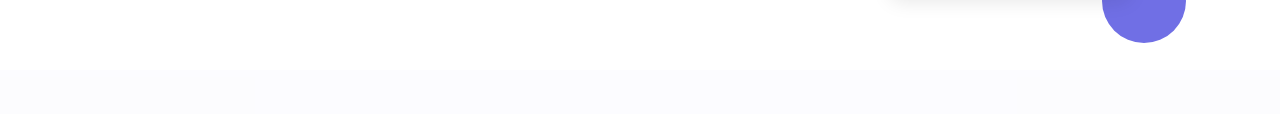
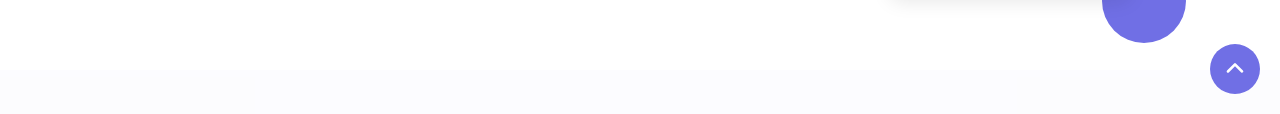
Before and after one commit to eveligora/landing_power_agency, a website: page src/index.html in a window 1280 px wide. Shown: the part 686-800 px from the top of the page. Drawn offline with nearby package versions, Linux system fonts and the light colour scheme; files that its build step writes are made by us from their sources.

Commit message:
feat: top button

```diff
--- a/src/html/blocks/hero.html
+++ b/src/html/blocks/hero.html
@@ -1,4 +1,4 @@
-<section class="section">
+<section id="hero" class="section">
 	<div class="container">
 		<div class="hero">
 			<div class="hero__info_wrap">
--- a/src/html/blocks/partners.html
+++ b/src/html/blocks/partners.html
@@ -1,4 +1,4 @@
-<section class="section section--bg">
+<section id="partners" class="section section--bg">
 	<div class="container">
 		<div class="partners">
 			<h2 class="partners__title">Trusted by greatest companies</h2>
--- a/src/html/footer.html
+++ b/src/html/footer.html
@@ -42,6 +42,6 @@
 			</div>
 		</div>
 
-		<div class="footer__copy">© power 2021 - All Rights Reserved</div>
+		<div class="footer__copy">© power 2024 - All Rights Reserved</div>
 	</div>
 </footer>
--- a/src/html/header.html
+++ b/src/html/header.html
@@ -4,7 +4,7 @@
 			<img src="./imgs/logo_black.svg" alt="Logo" class="header__logo_img">
 		</a>
 		<nav class="header__nav">
-			<a href="#" class="header__nav_link">Partners</a>
+			<a href="#partners" class="header__nav_link">Partners</a>
 			<a href="#" class="header__nav_link">Our Products</a>
 			<a href="#reviews" class="header__nav_link">Reviews</a>
 			<a href="#subscribe" class="header__nav_link">Subscribe</a>
--- a/src/index.html
+++ b/src/index.html
@@ -15,9 +15,10 @@
 		<div class="wrapper">
 			@@include('./html/header.html')
 			<main class="main">
-				@@include('./html/blocks/hero.html')
-				@@include('./html/blocks/partners.html')
-				@@include('./html/blocks/comments.html')
+				@@include('./html/blocks/hero.html') @@include('./html/blocks/partners.html') @@include('./html/blocks/comments.html')
+				<a href="#hero" class="top_button">
+					<svg class="top_button__svg" width="800px" height="800px" viewBox="0 0 1024 1024" class="icon" xmlns="http://www.w3.org/2000/svg"><path fill="currentColor" d="M104.704 685.248a64 64 0 0090.496 0l316.8-316.8 316.8 316.8a64 64 0 0090.496-90.496L557.248 232.704a64 64 0 00-90.496 0L104.704 594.752a64 64 0 000 90.496z" /></svg>
+				</a>
 			</main>
 			@@include('./html/footer.html')
 		</div>
--- a/src/scss/_base.scss
+++ b/src/scss/_base.scss
@@ -12,7 +12,7 @@ body {
 	height: 100%;
 
 	font-weight: 400;
-	// scroll-behavior: smooth;
+	scroll-behavior: smooth;
 }
 
 body {
@@ -67,3 +67,27 @@ body {
 
 	margin: 0 auto;
 }
+.top_button {
+	left: 100%;
+	bottom: 0;
+	position: sticky;
+
+	translate: -2rem -2rem;
+	width: 5rem;
+	height: 5rem;
+	display: flex;
+	justify-content: center;
+	align-items: center;
+	border-radius: 50%;
+	background-color: $color_accent;
+	cursor: pointer;
+}
+
+.top_button__svg {
+	display: block;
+	width: 2rem;
+	height: 2rem;
+	object-fit: contain;
+	object-position: center;
+	color: $color_white;
+}
```
Also changed, not shown: src/imgs/Top_Arrow.svg (added).
